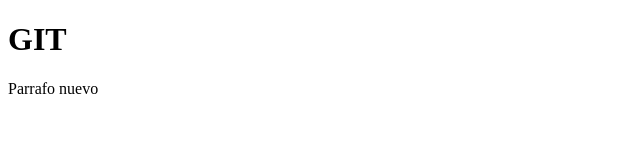
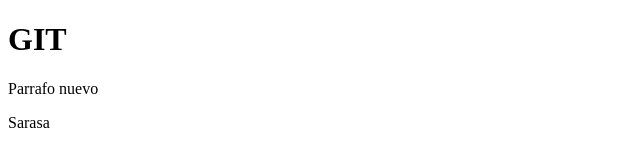
Before and after one commit to zuccaroes28/repodegit, a plain HTML site: page index.html in a window 1280 px wide. Shown: the full height of the page, 0-640 px from the left. Drawn offline with Linux system fonts and the light colour scheme.

Commit message:
Tercera version

```diff
--- a/index.html
+++ b/index.html
@@ -9,5 +9,6 @@
 <body>
     <h1>GIT</h1>
     <p>Parrafo nuevo</p>
+    <p>Sarasa</p>
 </body>
 </html>
```
Also changed, not shown: style.css (added).
